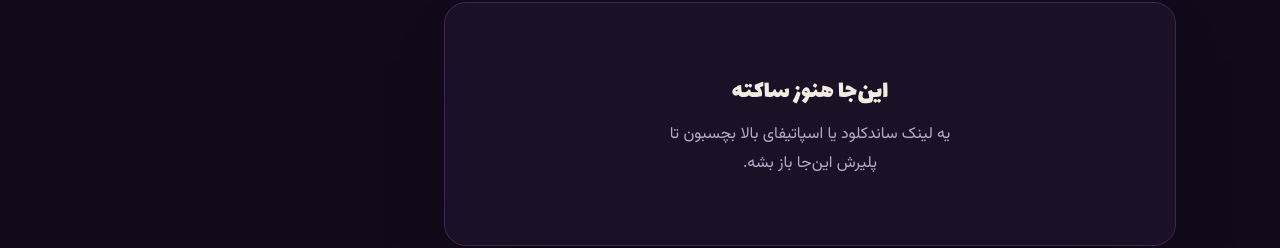
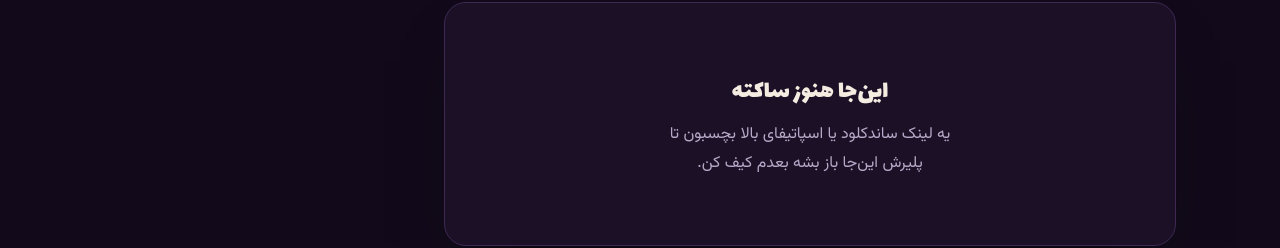
Before and after one commit to AminAlienAa/gramafon, a plain HTML site: page index.html in a window 1280 px wide. Shown: the part 653-901 px from the top of the page. Drawn offline with Linux system fonts and the light colour scheme.

Commit message:
Update index.html

```diff
--- a/index.html
+++ b/index.html
@@ -708,7 +708,7 @@
       <div class="sleeve">
         <div id="empty" class="empty">
           <strong>این‌جا هنوز ساکته</strong>
-          <span>یه لینک ساندکلود یا اسپاتیفای بالا بچسبون تا پلیرش این‌جا باز بشه.</span>
+          <span>یه لینک ساندکلود یا اسپاتیفای بالا بچسبون تا پلیرش این‌جا باز بشه بعدم کیف کن.</span>
         </div>
         <div id="player" class="player"></div>
       </div>
```
